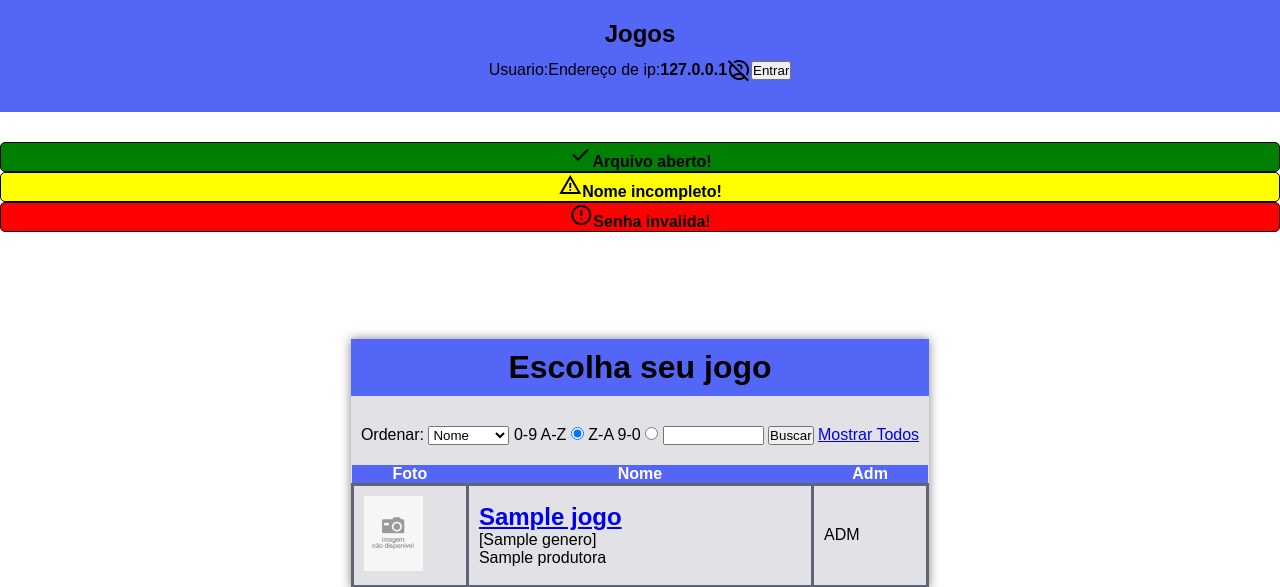
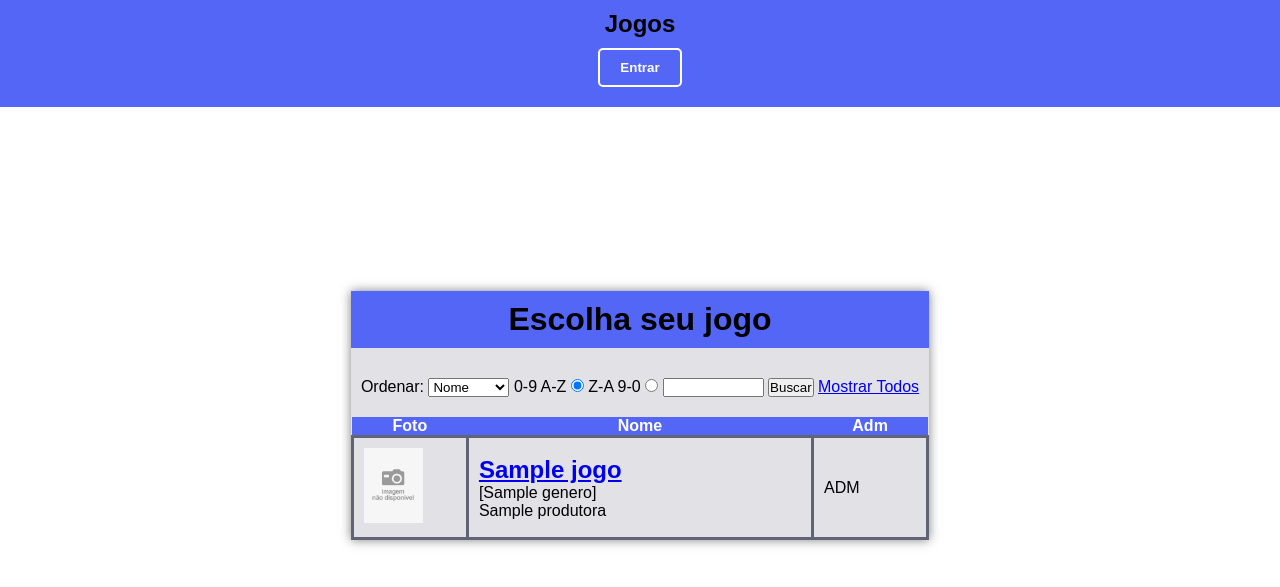
Before and after one commit to otavioborges1991/PHP-MySQL, a PHP site: page / in a window 1280 px wide. Shown: the top 587 px of the page. Run offline with PHP 8.4, Linux system fonts and the light colour scheme; tables that the repository leaves empty hold one stand-in row (values such as "Sample post").

Commit message:
removido a pasta php, estava dando muitos problemas de caminho não encontrado

```diff
--- /dev/null
+++ b/cabecalho.php
@@ -0,0 +1,12 @@
+<link rel="stylesheet" href="style/style.css">
+<?php
+require_once "includes/funcoes.php";
+?>
+<header>
+    <nav>
+        <h1>Jogos</h1>
+        <div class="margin flex-row flex-center-center">
+            <a href="login.php"><button>Entrar</button></a>
+        </div>
+    </nav>
+</header>
--- a/detalhes.php
+++ b/detalhes.php
@@ -12,7 +12,7 @@
     <?php
     require_once "includes/banco.php";
     require_once "includes/funcoes.php";
-    require_once "topo.php";
+    require_once "cabecalho.php";
     ?>
     <main>
         <header>
--- a/includes/funcoes.php
+++ b/includes/funcoes.php
@@ -9,9 +9,12 @@ function thumb($arquivo): string {
         return $caminho;
     }
 }
-function usuario():string|null {
-    $usuario = $_SESSION['USER'] ?? null;
-    return $usuario;
+function usuario():bool {
+    if (!empty($_SESSION['user']) && !empty($_SESSION['tipo']) && !empty($_SESSION['nome'])) {
+        return true;
+    } else {
+        return false;
+    }
 }
 
 function show_ip():string|null {
@@ -30,3 +33,23 @@ function msg_aviso($mensagem='Aviso!') {
 function msg_erro($mensagem='Erro!'){
     return "<div class='erro'><span class='material-symbols-outlined'>error</span>$mensagem</div>";
 }
+
+function cripto($senha) : string {
+    // encripta uma senha com md5 para ser usado na função gerahash
+    return md5($senha);
+}
+
+function gerarHash($senha) : string {
+    // gera um hash de uma senha apos encriptala
+    $cripto = cripto($senha);
+    $hash = password_hash($cripto, PASSWORD_DEFAULT);
+    return $hash;
+}
+
+function testarHash($senha, $hash): bool {
+    // retorna 1 true se a password encriptado com cripto() confere com a hash.
+    // senão, retorna 0
+    $cripto = cripto($senha);
+    $ok = password_verify($cripto, $hash);
+    return $ok;
+}
--- a/index.php
+++ b/index.php
@@ -12,17 +12,14 @@
     <?php
     require_once "includes/banco.php";
     require_once "includes/funcoes.php";
-    require_once "topo.php";
+    require_once "cabecalho.php";
+
 
     $ordem = $_GET['ordem'] ?? null;
     $sentido = $_GET['sentido'] ?? 'ASC';
     $busca = $_GET['busca'] ?? null;
 
     $lista = array('nome'=>'Nome', 'produtora'=>'Produtora', 'genero'=>'Gênero', 'nota'=>'Nota');
-
-    echo msg_sucesso("Arquivo aberto!");
-    echo msg_aviso("Nome incompleto!");
-    echo msg_erro('Senha invalida!')
     ?>
     <main>
         <header>
--- a/rodape.php
+++ b/rodape.php
@@ -1,7 +1,9 @@
+<link rel="stylesheet" href="style/style.css">
+<link href="https://fonts.googleapis.com/css2?family=Material+Symbols+Outlined" rel="stylesheet" />
 <?php
 require_once "includes/funcoes.php";
+require_once "includes/banco.php";
 ?>
-<link rel="stylesheet" href="style/style.css">
 <footer>
     <p class="margin"><?php echo usuario() . show_ip();?></p>
     <p class="float-bottom">Desenvolvido por <strong>Otavio Vinicios Borges</strong> &copy; 2025</p>
--- a/style/botao.css
+++ b/style/botao.css
@@ -2,13 +2,19 @@
 @import url(cores.css);
 button {
     display: inline-block;
-    background-color: var(--cor-secundaria-claro);
-    color: var(--cor-texto-claro);
-    border: none;
+    background-color: var(--cor-primario-claro);
+    color: white;
+    font-weight: bold;
+    border: 2px solid white;
     padding: 10px 20px;
     border-radius: 5px;
     cursor: pointer;
     transition: background-color 0.3s ease;
+}
+button a {
+    color: white;
+    font-weight: bold;
+    text-decoration: none;
 }
 
 button:hover {
--- a/style/classes.css
+++ b/style/classes.css
@@ -3,6 +3,14 @@
 .margin {
     margin: 10px;
 }
+.margin-horizontal {
+    margin-left: 10px;
+    margin-right: 10px;
+}
+.padding {
+    padding: 10px;
+}
+
 .border {
     border: 1px solid var(--cor-primaria-escuro);
 }
@@ -50,3 +58,7 @@
     vertical-align: center;
     text-align: center;
 }
+.min-content {
+    height: min-content;
+    width: min-content;
+}
--- a/topo.php
+++ /dev/null
@@ -1,14 +0,0 @@
-<link rel="stylesheet" href="style/style.css">
-<?php
-require_once "includes/funcoes.php";
-?>
-<header>
-    <nav class="margin flex-column flex-center-center">
-        <h1>Jogos</h1>
-        <div class="flex-row margin flex-center-center">
-            <?php echo "Usuario: <strong>". usuario() . "</strong> Endereço de ip:<strong>". show_ip() . "</strong>";?>
-            <span class="material-symbols-outlined">account_circle_off</span>
-            <input type="button" value="<?php if (usuario() != null) {echo 'Sair';} else { echo 'Entrar';}?>">
-        </div>
-    </nav>
-</header>
--- /dev/null
+++ b/user-info.php
@@ -0,0 +1,3 @@
+<?php
+
+echo $_SESSION['nome'];
```
Also changed, not shown: includes/login.php (deleted, +0 -23 lines), includes/secao.php (added, +20 -0 lines), login.php (added, +20 -0 lines), old_index.html (deleted, +0 -50 lines), teste.sql (deleted, +0 -7 lines), todo.md (deleted, +0 -3 lines).
